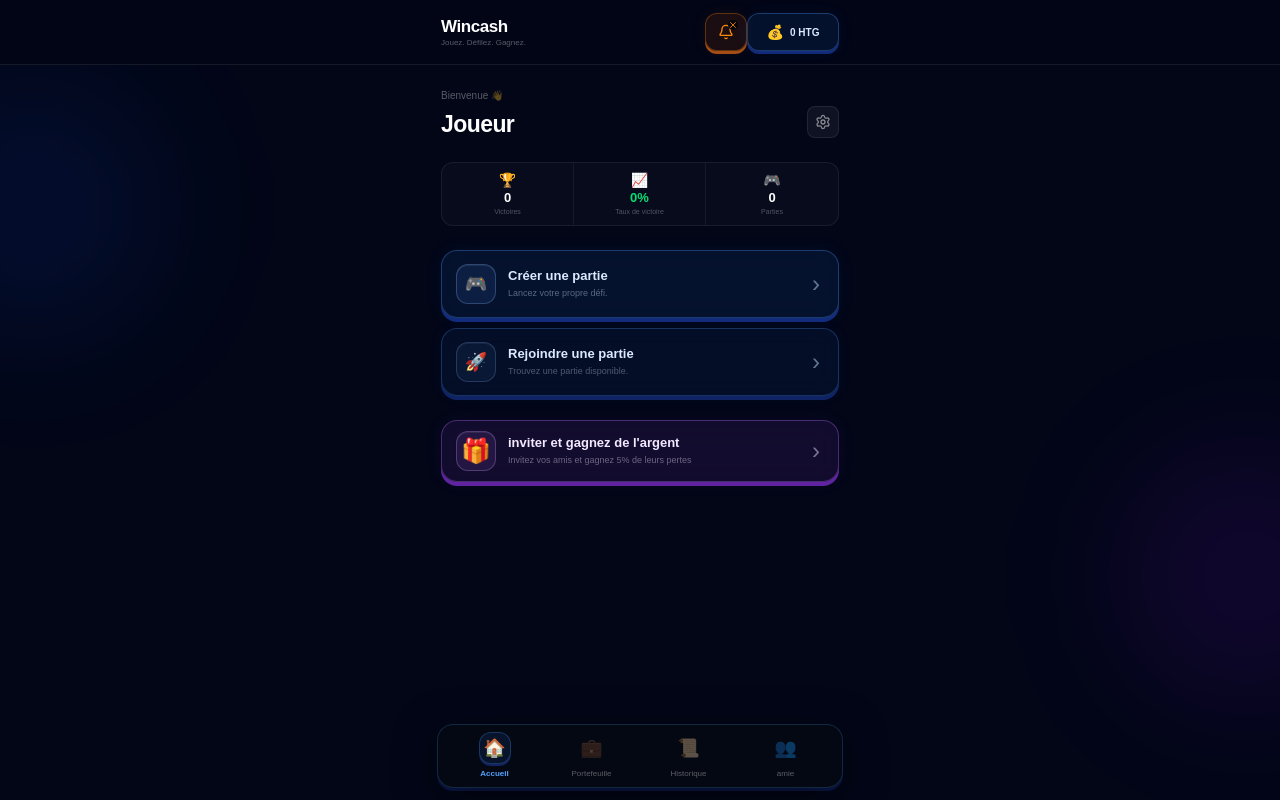
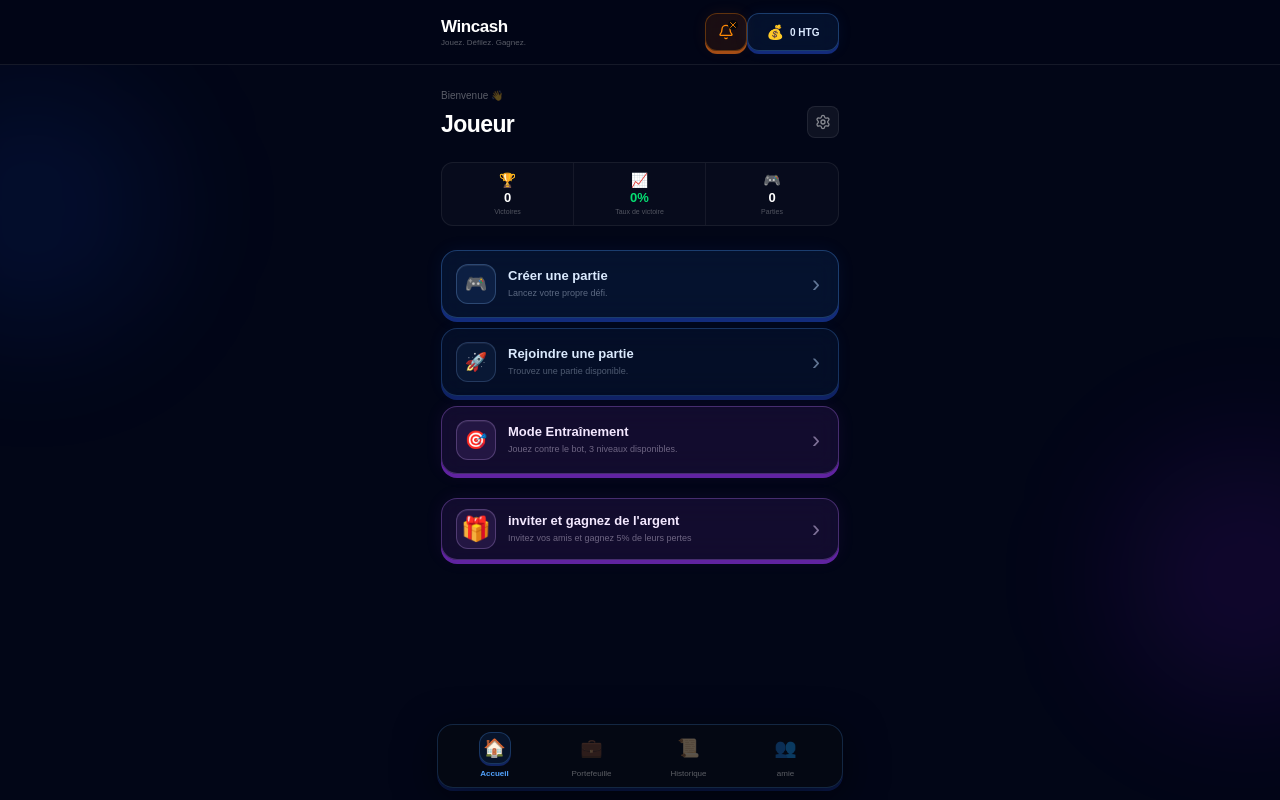
Before and after one commit to bazelaisfanfan000-web/titatolakay, a Next.js app: page /dashboard in a window 1280 px wide. Built offline with nearby package versions, Linux system fonts and the light colour scheme; no server answers; the database is empty; sample sign-in values are in the browser's storage.

Commit message:
Add Mode Entraînement button to dashboard

```diff
--- a/src/app/dashboard/page.tsx
+++ b/src/app/dashboard/page.tsx
@@ -1071,6 +1071,114 @@ export default function Dashboard() {
 
               </button>
 
+              {/* MODE ENTRAÎNEMENT */}
+
+              <button
+                type="button"
+                onClick={() =>
+                  router.push("/game")
+                }
+                className="
+                  flex
+                  min-h-[68px]
+                  w-full
+                  items-center
+                  gap-3
+                  rounded-2xl
+                  border
+                  border-purple-400/30
+                  bg-purple-500/[0.10]
+                  px-3.5
+                  py-2.5
+                  text-left
+                  shadow-[0_4px_0_rgba(147,51,234,0.65),0_0_18px_rgba(147,51,234,0.08)]
+                  backdrop-blur-md
+                  transition-all
+                  hover:border-purple-300/50
+                  hover:bg-purple-500/[0.16]
+                  hover:shadow-[0_5px_0_rgba(147,51,234,0.7),0_0_24px_rgba(147,51,234,0.14)]
+                  active:translate-y-[3px]
+                  active:shadow-none
+                "
+              >
+
+                <div
+                  className="
+                    flex
+                    h-10
+                    w-10
+                    shrink-0
+                    items-center
+                    justify-center
+                    rounded-xl
+                    border
+                    border-purple-300/25
+                    bg-purple-400/[0.10]
+                    text-lg
+                    shadow-[inset_0_1px_0_rgba(255,255,255,0.08)]
+                  "
+                >
+
+                  🎯
+
+                </div>
+
+
+                <div
+                  className="
+                    min-w-0
+                    flex-1
+                  "
+                >
+
+                  <h4
+                    className="
+                      text-[13px]
+                      font-black
+                      leading-tight
+                      text-purple-100
+                    "
+                  >
+
+                    Mode Entraînement
+
+                  </h4>
+
+
+                  <p
+                    className="
+                      mt-1
+                      truncate
+                      text-[9px]
+                      leading-tight
+                      text-purple-100/40
+                    "
+                  >
+
+                    Jouez contre le bot, 3 niveaux disponibles.
+
+                  </p>
+
+                </div>
+
+
+                <span
+                  className="
+                    shrink-0
+                    pr-1
+                    text-2xl
+                    font-light
+                    leading-none
+                    text-purple-200/50
+                  "
+                >
+
+                  ›
+
+                </span>
+
+              </button>
+
             </div>
 
           </section>
```
